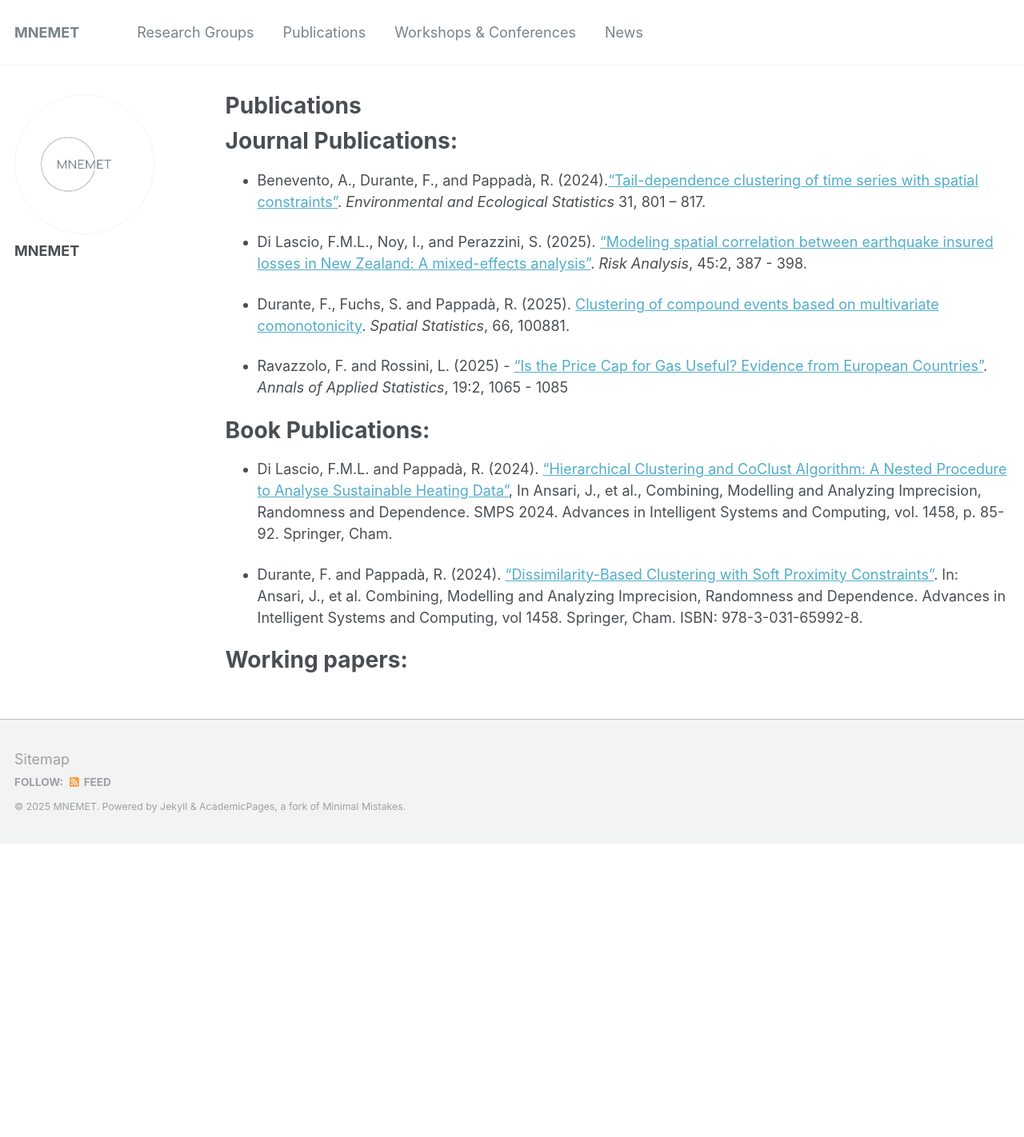
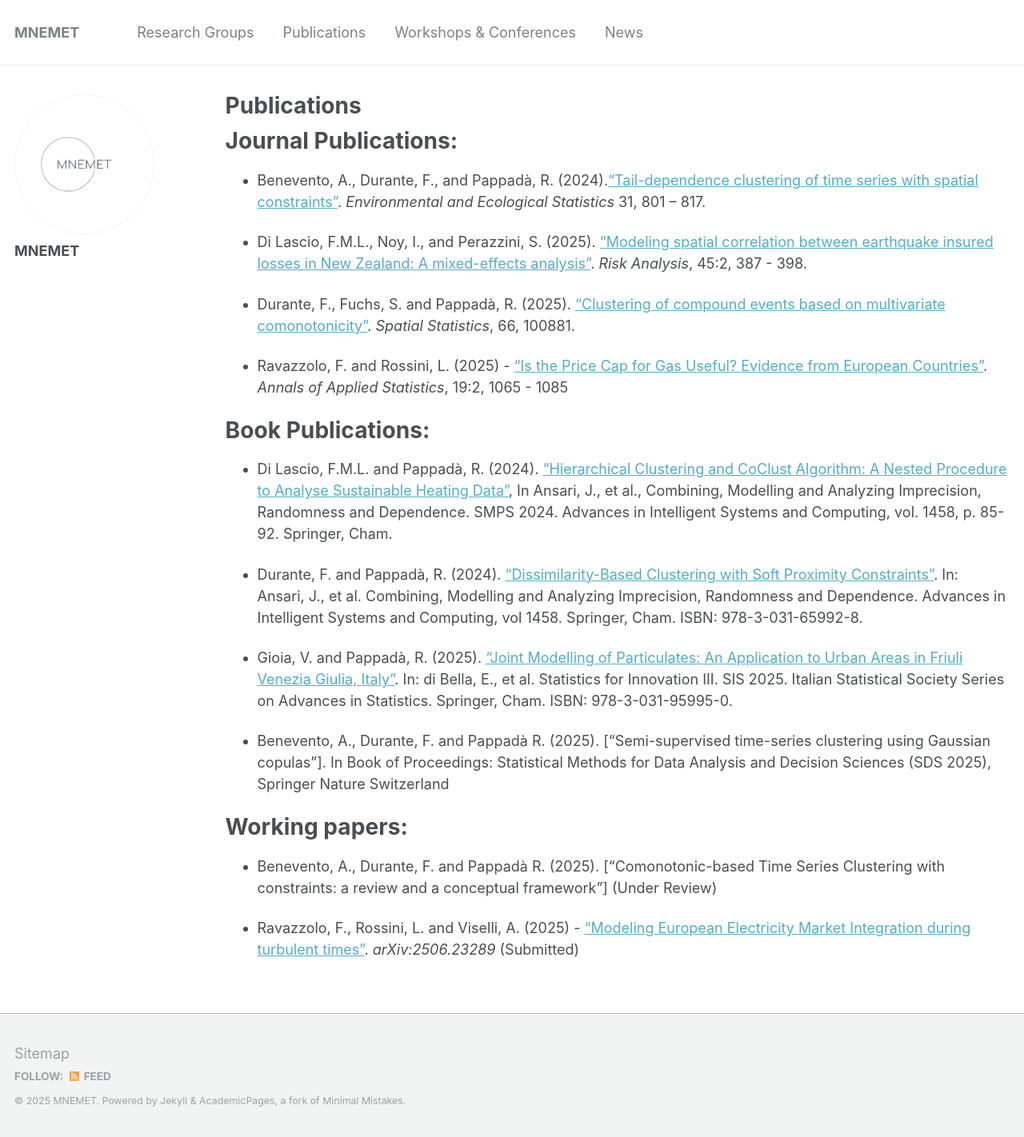
Before and after one commit to rossiniluca/Mnemet, a Jekyll site: the page built from _pages/publications.md, in a window 1280 px wide. Shown: the whole page at 80% size. Built offline with Jekyll 4.4.1, drawn with Linux system fonts in a browser that asks for light colours; before the commit the page ends 1055 px from its top, so only the background shows below that.

Commit message:
Update publications.md

```diff
--- a/_pages/publications.md
+++ b/_pages/publications.md
@@ -11,7 +11,7 @@ Journal Publications:
 
 * Di Lascio, F.M.L., Noy, I., and Perazzini, S. (2025). ["Modeling spatial correlation between earthquake insured losses in New Zealand: A mixed-effects analysis"](https://onlinelibrary.wiley.com/doi/10.1111/risa.16638?af=R). _Risk Analysis_, 45:2, 387 - 398.
 
-* Durante, F., Fuchs, S. and Pappadà, R. (2025). [Clustering of compound events based on multivariate comonotonicity](https://www.sciencedirect.com/science/article/pii/S221167532500003X). _Spatial Statistics_, 66, 100881.
+* Durante, F., Fuchs, S. and Pappadà, R. (2025). ["Clustering of compound events based on multivariate comonotonicity"](https://www.sciencedirect.com/science/article/pii/S221167532500003X). _Spatial Statistics_, 66, 100881.
 
 * Ravazzolo, F. and Rossini, L. (2025) - ["Is the Price Cap for Gas Useful? Evidence from European Countries"](https://projecteuclid.org/journals/annals-of-applied-statistics/volume-19/issue-2/Is-the-price-cap-for-gas-useful-Evidence-from-European/10.1214/25-AOAS2016.short). _Annals of Applied Statistics_, 19:2, 1065 - 1085
 
@@ -22,5 +22,12 @@ Book Publications:
 
 * Durante, F. and Pappadà, R. (2024). ["Dissimilarity-Based Clustering with Soft Proximity Constraints"](https://link.springer.com/chapter/10.1007/978-3-031-65993-5_14). In: Ansari, J., et al. Combining, Modelling and Analyzing Imprecision, Randomness and Dependence. Advances in Intelligent Systems and Computing, vol 1458. Springer, Cham. ISBN: 978-3-031-65992-8.
 
+* Gioia, V. and Pappadà, R. (2025). ["Joint Modelling of Particulates: An Application to Urban Areas in Friuli Venezia Giulia, Italy"](https://link.springer.com/chapter/10.1007/978-3-031-95995-0_54). In: di Bella, E., et al. Statistics for Innovation III. SIS 2025. Italian Statistical Society Series on Advances in Statistics. Springer, Cham. ISBN: 978-3-031-95995-0.
+
+* Benevento, A., Durante, F. and Pappadà R. (2025). ["Semi-supervised time-series clustering using Gaussian copulas"]. In Book of Proceedings: Statistical Methods for Data Analysis and Decision Sciences (SDS 2025), Springer Nature Switzerland
+
 Working papers:
 ======
+* Benevento, A., Durante, F. and Pappadà R. (2025). ["Comonotonic-based Time Series Clustering with constraints: a review and a conceptual framework"] (Under Review)
+
+* Ravazzolo, F., Rossini, L. and Viselli, A. (2025) - ["Modeling European Electricity Market Integration during turbulent times"](https://arxiv.org/abs/2506.23289). _arXiv:2506.23289_ (Submitted)
```
